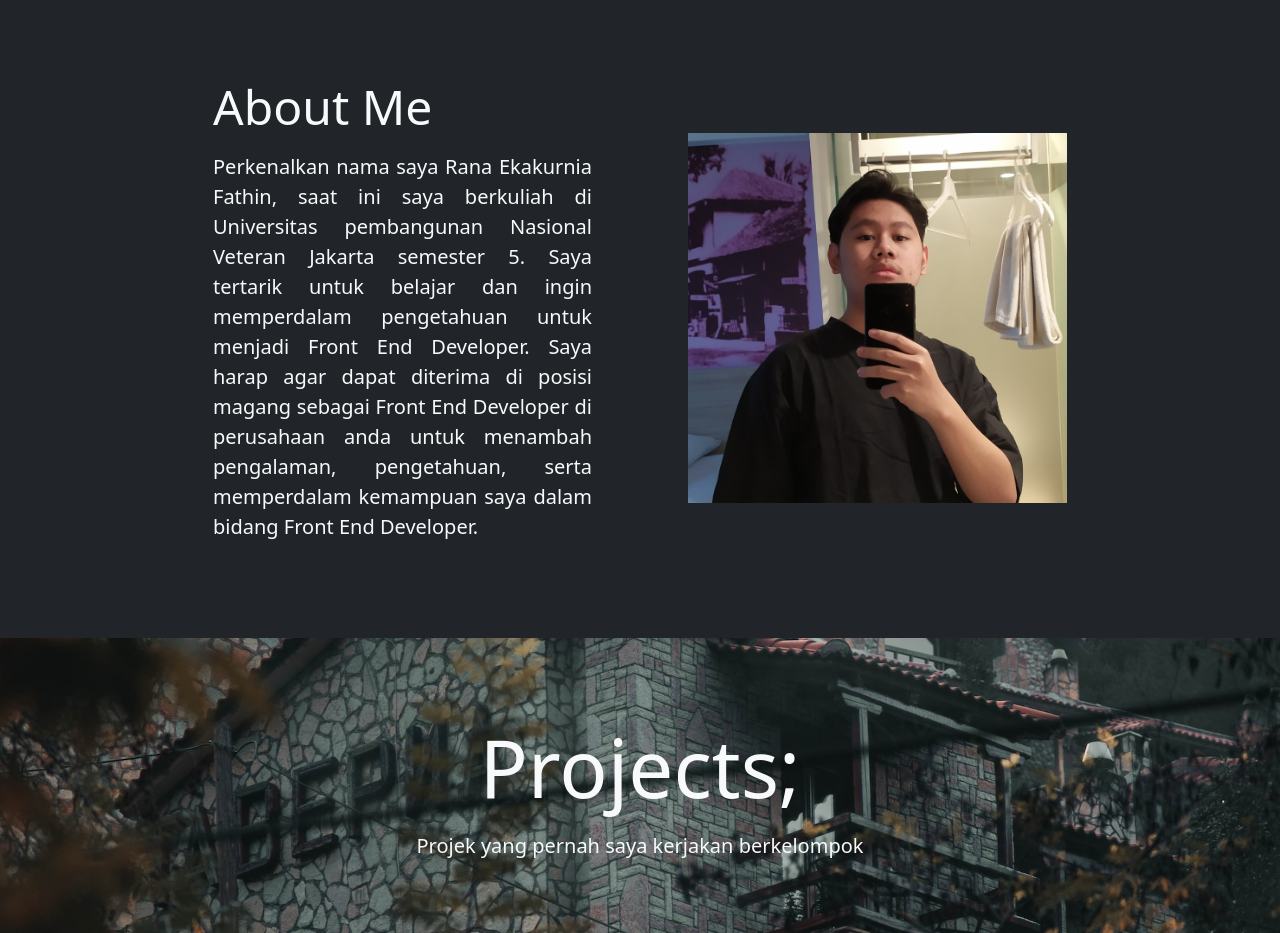
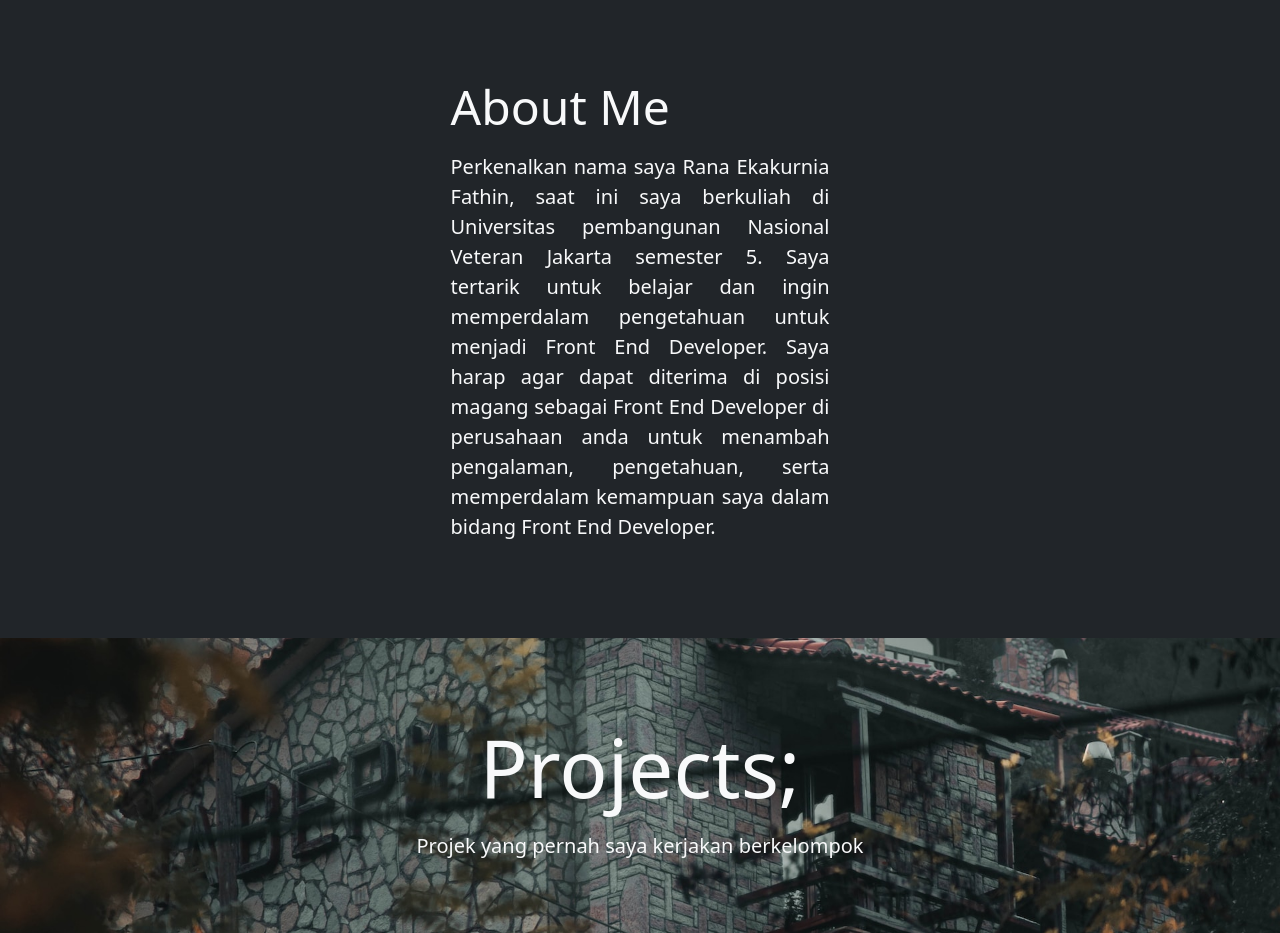
Before and after one commit to WOUFFY/Portofolio, a plain HTML site: page index.html in a window 1280 px wide. Shown: the part 802-1735 px from the top of the page. Drawn offline with nearby package versions, Linux system fonts and the light colour scheme.

Commit message:
update index html

```diff
--- a/index.html
+++ b/index.html
@@ -24,9 +24,6 @@
                 <div class="col-md-5 text-center text-md-start px-5">
                     <p class="display-5 text-light">About Me</p>
                     <p class="lead text-light" id="text-1">Perkenalkan nama saya Rana Ekakurnia Fathin, saat ini saya berkuliah di Universitas pembangunan Nasional Veteran Jakarta semester 5. Saya tertarik untuk belajar dan ingin memperdalam pengetahuan untuk menjadi Front End Developer. Saya harap agar dapat diterima di posisi magang sebagai Front End Developer di perusahaan anda untuk menambah pengalaman, pengetahuan, serta memperdalam kemampuan saya dalam bidang Front End Developer.</p>
-                </div>
-                <div class="col-md-5 text-center px-5">
-                    <img src="img/crop.jpg" class="img-fluid" alt="">
                 </div>
             </div>
         </div>
```
